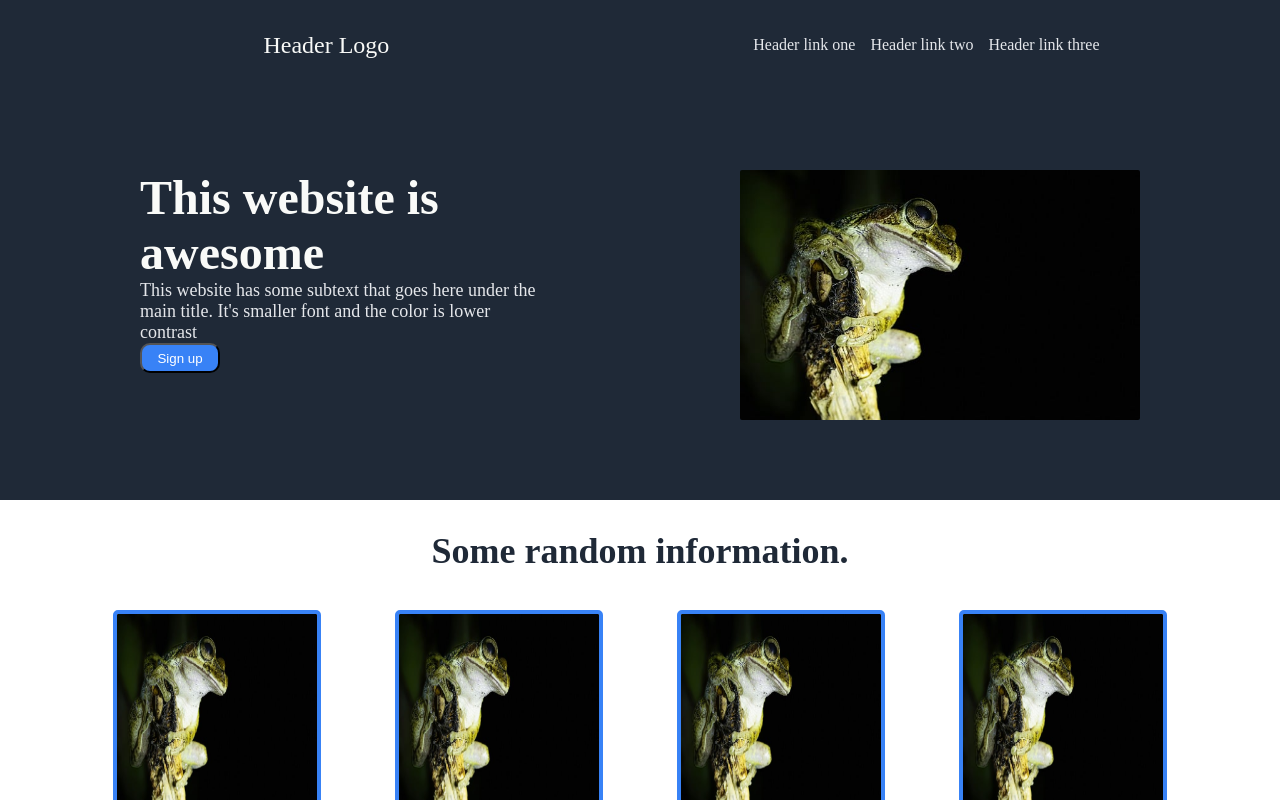
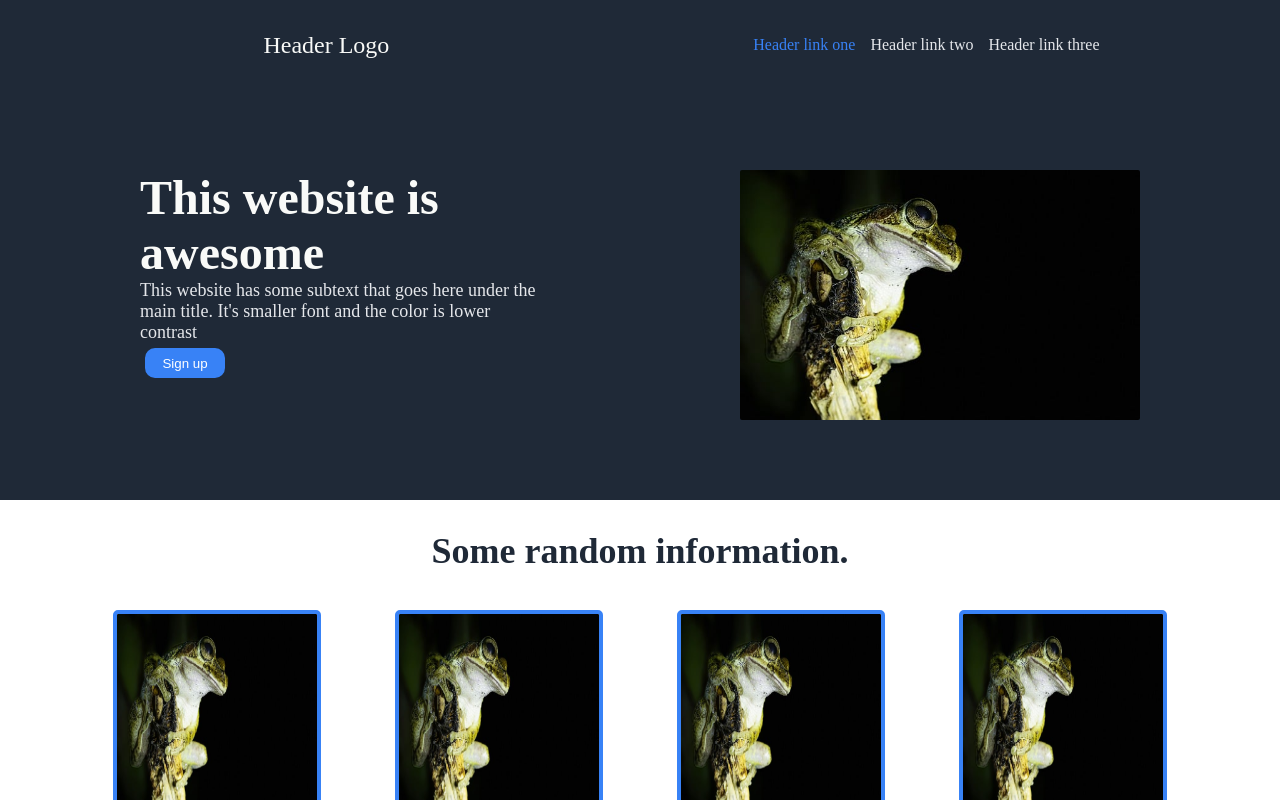
Before and after one commit to SwedishPig/odin-landing-page, a plain HTML site: page index.html in a window 1280 px wide. In both pictures the pointer is over the link "Header link one". Shown: the top 800 px of the page. Drawn offline with Linux system fonts and the light colour scheme; files whose address does not match are found by name.

Commit message:
added button affects

```diff
--- a/styles.css
+++ b/styles.css
@@ -59,6 +59,7 @@ body{
     padding: 3px;
     align-self: center;
 }
+
 ul{
     list-style-type: none;
     display: flex;
@@ -71,6 +72,10 @@ a{
     font: 18px;
     color: #e5e7eb;
     text-decoration: none;
+}
+
+a:hover{
+    color: #3882f6;
 }
 
 .info h1{
@@ -109,6 +114,9 @@ img{
     font-size: 18px;
     color: #e5e7eb;
 }
+.info button{
+    border: 3px solid #3882f6;
+}
 
 button{
     color:white;
@@ -116,6 +124,13 @@ button{
     border-radius: 10px;
     width: 80px;
     height: 30px;
+    margin: 5px;
+}
+
+button:hover{
+    cursor: pointer;
+    transform: scale(.98);
+
 }
 
 .quote{
```
